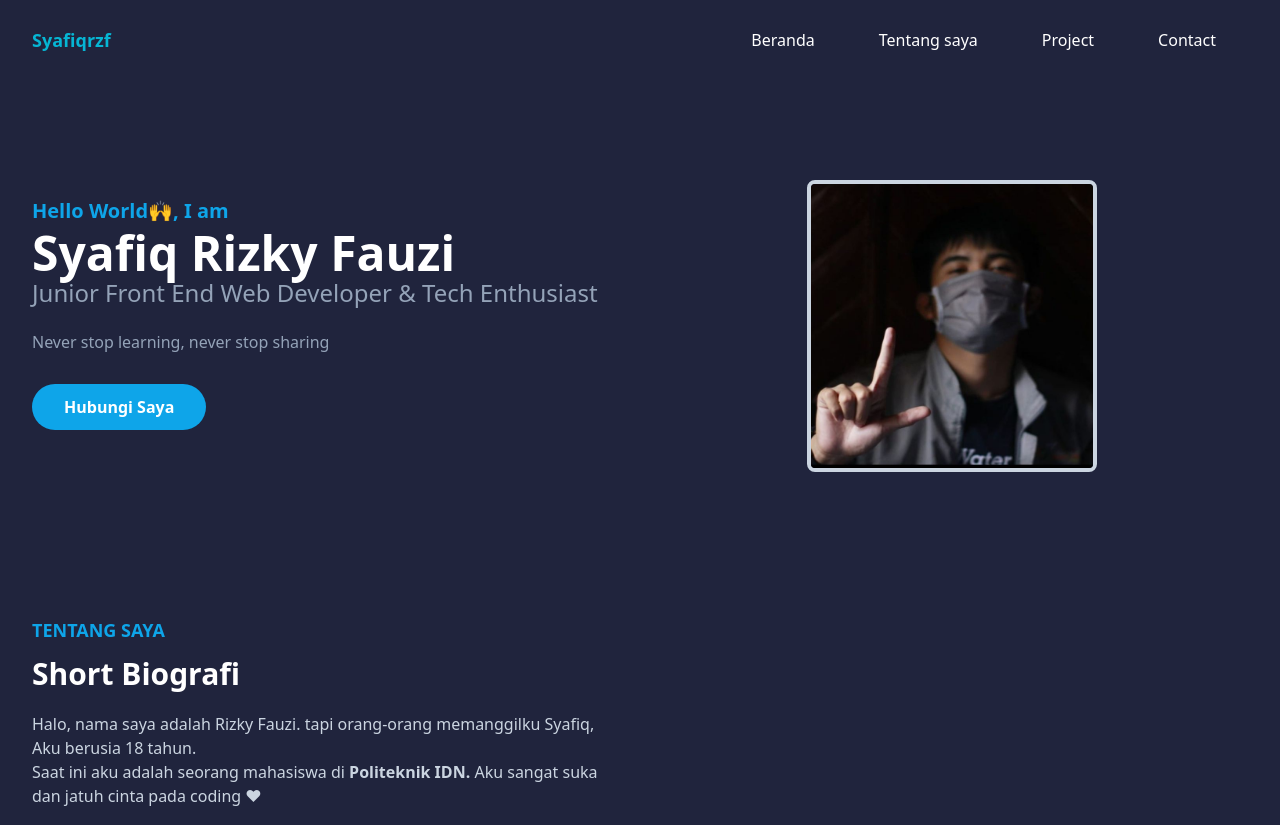
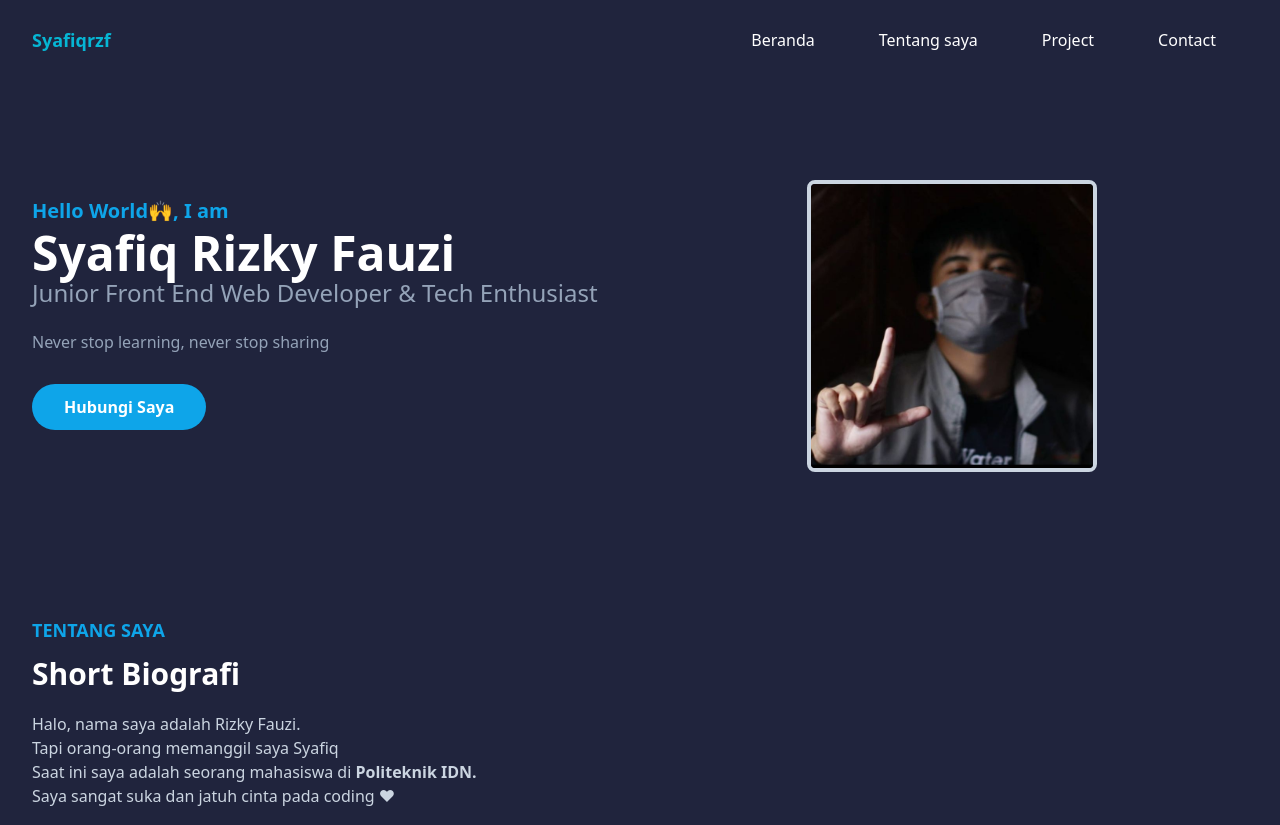
Before and after one commit to Syafiq1331/Portfolio, a website: page index.html in a window 1280 px wide. Shown: the top 825 px of the page. Drawn offline with nearby package versions, Linux system fonts and the light colour scheme; grey boxes are pictures that could not be loaded.

Commit message:
update some stuff to be good

```diff
--- a/index.html
+++ b/index.html
@@ -90,11 +90,12 @@
                     <h4 class="font-bold uppercase text-primary text-lg mb-3">Tentang Saya</h4>
                     <h2 class="font-bold text-white text-3xl mb-5 max-w-screen-md">Short Biografi</h2>
                     <p class="font-medium text-base text-slate-300 max-w-xl">
-                        Halo, nama saya adalah Rizky Fauzi.
-                        tapi orang-orang memanggilku <span class="text-semibold">Syafiq</span>,
-                        Aku berusia 18 tahun. <br>
-                        Saat ini aku adalah seorang mahasiswa di <span class="font-semibold">Politeknik IDN.</span>
-                        Aku sangat suka dan jatuh cinta pada coding &hearts;
+                        Halo, nama saya adalah Rizky Fauzi. <br>
+                        Tapi orang-orang memanggil saya <span class="text-semibold">Syafiq</span>
+                        <br>
+                        Saat ini saya adalah seorang mahasiswa di <span class="font-semibold">Politeknik IDN.</span>
+                        <br>
+                        Saya sangat suka dan jatuh cinta pada coding &hearts;
                     </p>
                     <div class="flex flex-wrap mt-2">
                         <img src="https://cdn.jsdelivr.net/gh/devicons/devicon/icons/html5/html5-original.svg"
--- a/src/input.css
+++ b/src/input.css
@@ -9,7 +9,7 @@
 }
 
 .hamburger-line{
-@apply w-[30px] h-[2px] my-2 block bg-dark;
+@apply w-[30px] h-[2px] my-2 block bg-white;
 }
 
 .hamburger-active > span:nth-child(1){
```
Also changed, not shown: public/output.css.
